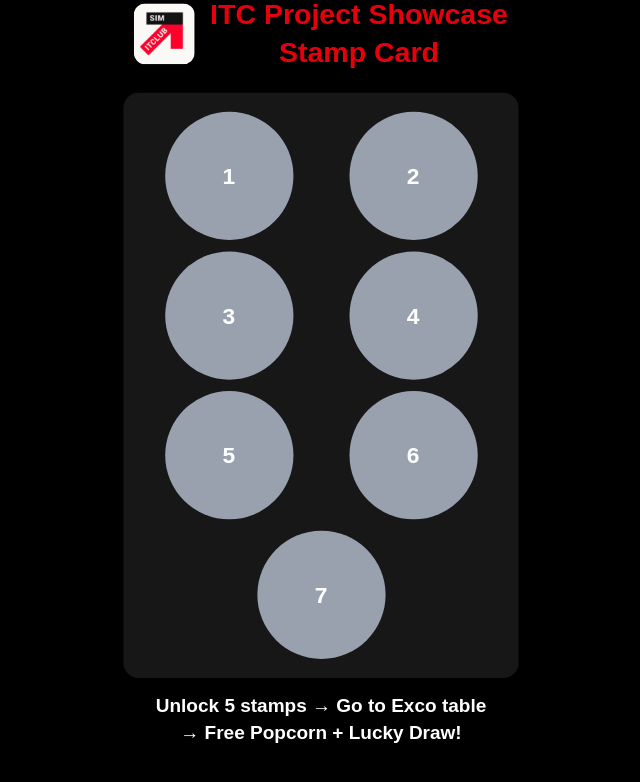
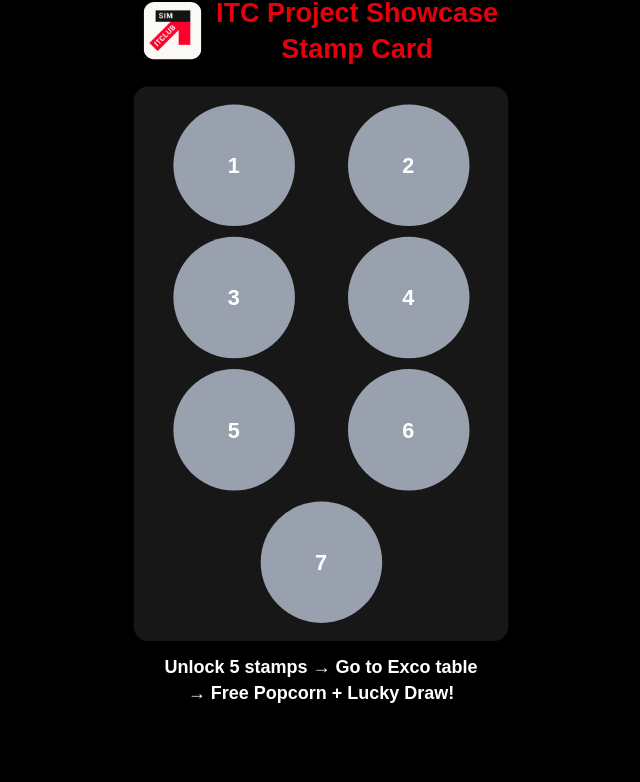
Before and after one commit to moecrosoft/NFC_Card, a Next.js app in the folder itc-nfc/: page / in a window 1280 px wide. Shown: the top 782 px of the page, without its empty margins (319-959 px from the left). Built offline with nearby package versions, Linux system fonts and the light colour scheme.

Commit message:
update code

```diff
--- a/itc-nfc/src/app/page.jsx
+++ b/itc-nfc/src/app/page.jsx
@@ -68,8 +68,10 @@ export default function MainPage() {
 
   return (
     <div className="w-screen h-screen bg-black flex justify-center items-center">
+
       {/* Scaling wrapper to shrink content proportionally */}
-      <div className="w-full max-w-md flex flex-col justify-between items-center px-4 py-4 sm:py-6" style={{ transform: 'scale(0.95)', transformOrigin: 'top center' }}>
+      <div className="w-full max-w-md flex flex-col justify-between items-center px-4 py-4 sm:py-6"
+           style={{ transform: 'scale(0.9)', transformOrigin: 'top center' }}>
 
         {/* Top Text & Logo */}
         <div className="flex items-center justify-center w-full mb-6">
```
